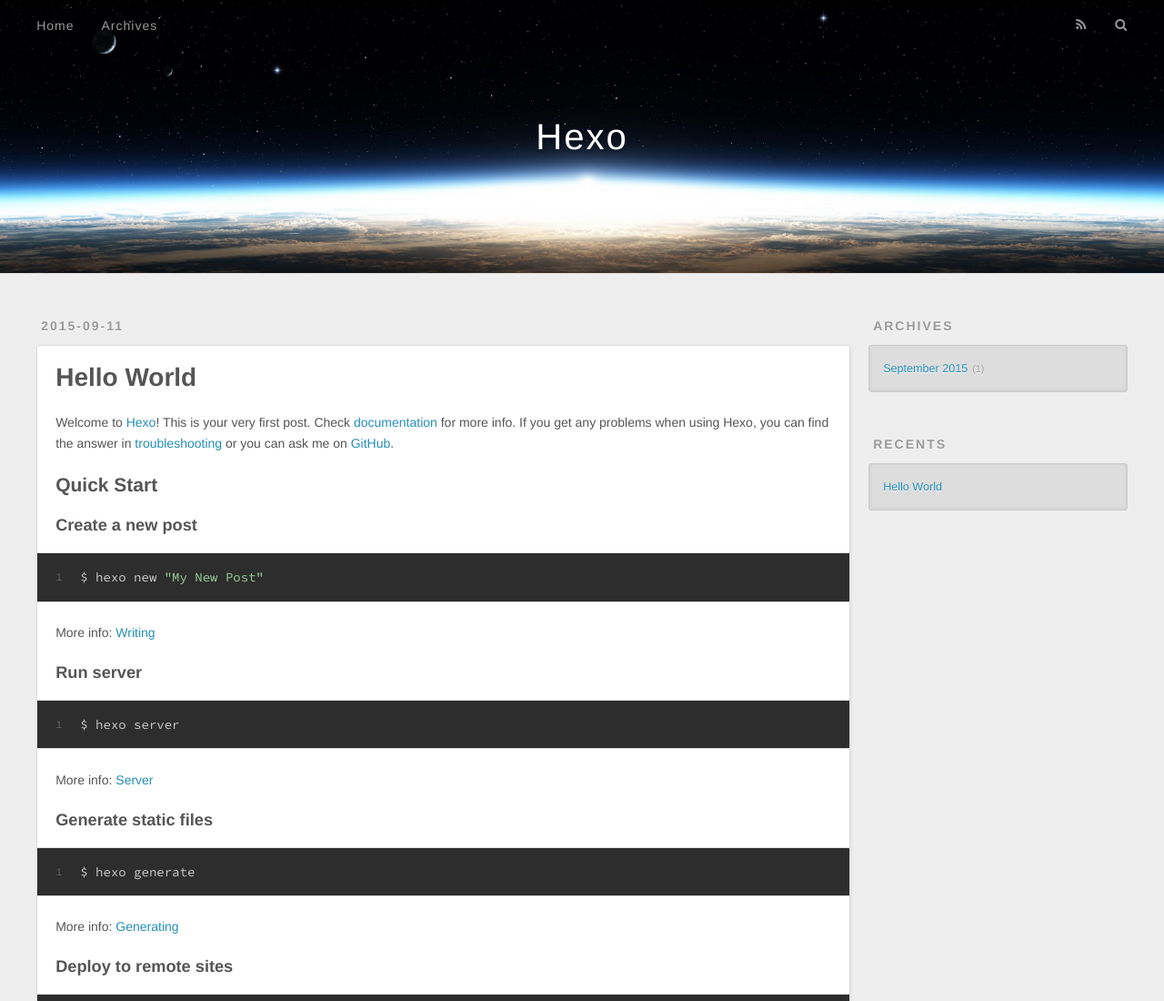
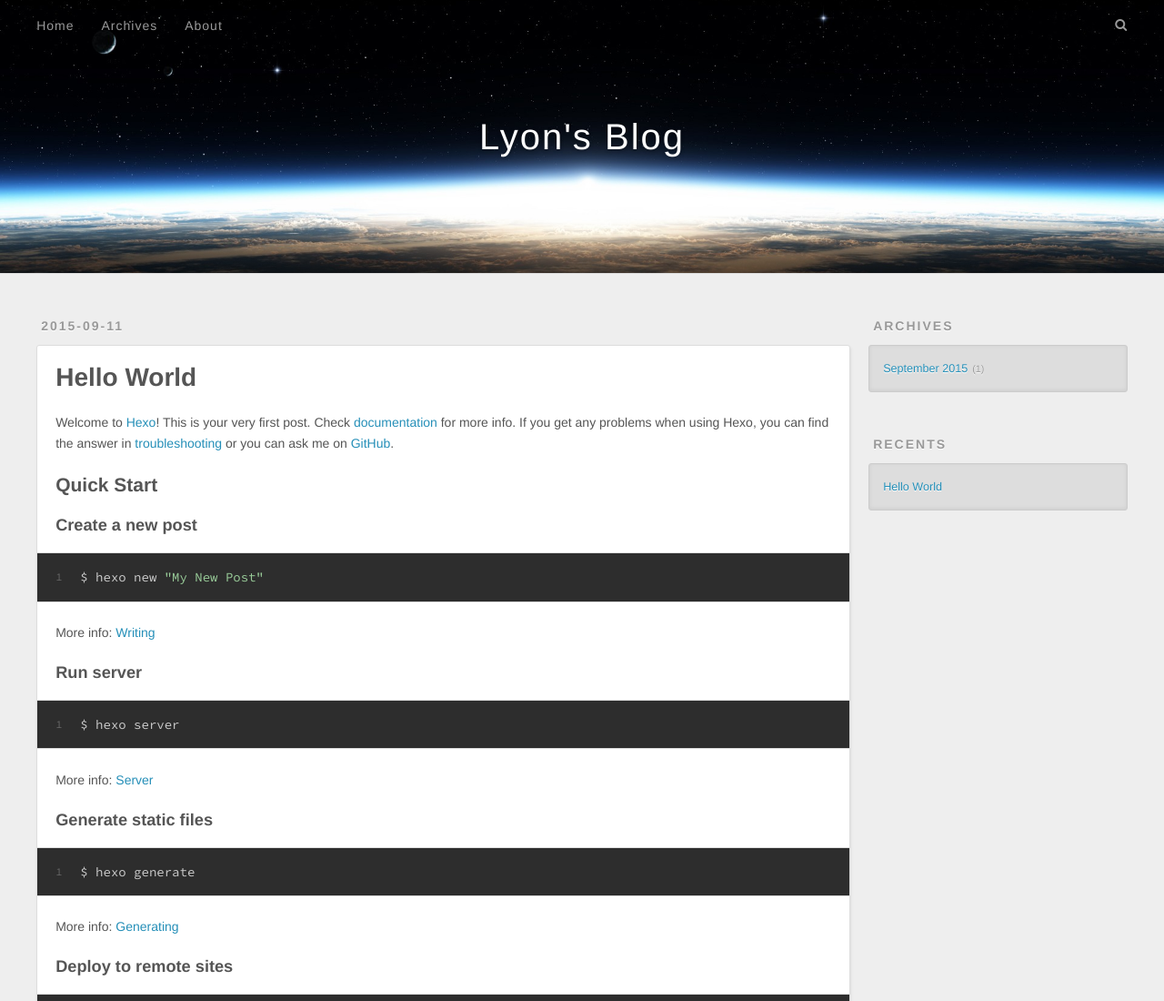
Before and after one commit to alawnyan/alawnyan.github.io, a plain HTML site: page index.html in a window 1280 px wide. Shown: the top 1100 px of the page at 91% size. Drawn offline with nearby package versions, Linux system fonts and the light colour scheme.

Commit message:
Site updated: 2015-09-14 22:15:45

```diff
--- a/index.html
+++ b/index.html
@@ -3,19 +3,17 @@
 <head>
   <meta charset="utf-8">
 
-  <title>Hexo</title>
+  <title>Lyon&#39;s Blog</title>
   <meta name="viewport" content="width=device-width, initial-scale=1, maximum-scale=1">
   <meta name="description">
 <meta property="og:type" content="website">
-<meta property="og:title" content="Hexo">
+<meta property="og:title" content="Lyon's Blog">
 <meta property="og:url" content="http://yoursite.com/index.html">
-<meta property="og:site_name" content="Hexo">
+<meta property="og:site_name" content="Lyon's Blog">
 <meta property="og:description">
 <meta name="twitter:card" content="summary">
-<meta name="twitter:title" content="Hexo">
+<meta name="twitter:title" content="Lyon's Blog">
 <meta name="twitter:description">
-
-    <link rel="alternative" href="/atom.xml" title="Hexo" type="application/atom+xml">
 
 
     <link rel="icon" href="/favicon.png">
@@ -33,7 +31,7 @@
   <div id="header-outer" class="outer">
     <div id="header-title" class="inner">
       <h1 id="logo-wrap">
-        <a href="/" id="logo">Hexo</a>
+        <a href="/" id="logo">Lyon&#39;s Blog</a>
       </h1>
 
     </div>
@@ -45,10 +43,10 @@
 
           <a class="main-nav-link" href="/archives">Archives</a>
 
+          <a class="main-nav-link" href="/about">About</a>
+
       </nav>
       <nav id="sub-nav">
-
-          <a id="nav-rss-link" class="nav-icon" href="/atom.xml" title="RSS Feed"></a>
 
         <a id="nav-search-btn" class="nav-icon" title="Search"></a>
       </nav>
@@ -96,7 +94,7 @@
 
     </div>
     <footer class="article-footer">
-      <a data-url="http://yoursite.com/2015/09/11/hello-world/" data-id="ciejy4wun0000eprtrcjz4aui" class="article-share-link">Share</a>
+      <a data-url="http://yoursite.com/2015/09/11/hello-world/" data-id="ciek0jgh60000ilrtrxzeaus9" class="article-share-link">Share</a>
 
 
     </footer>
@@ -160,6 +158,8 @@
 
     <a href="/archives" class="mobile-nav-link">Archives</a>
 
+    <a href="/about" class="mobile-nav-link">About</a>
+
 </nav>
 
 
```
Also changed, not shown: 2015/09/11/hello-world/index.html (+8 -8 lines), archives/2015/09/index.html (+9 -9 lines), archives/2015/index.html (+9 -9 lines), archives/index.html (+9 -9 lines).
